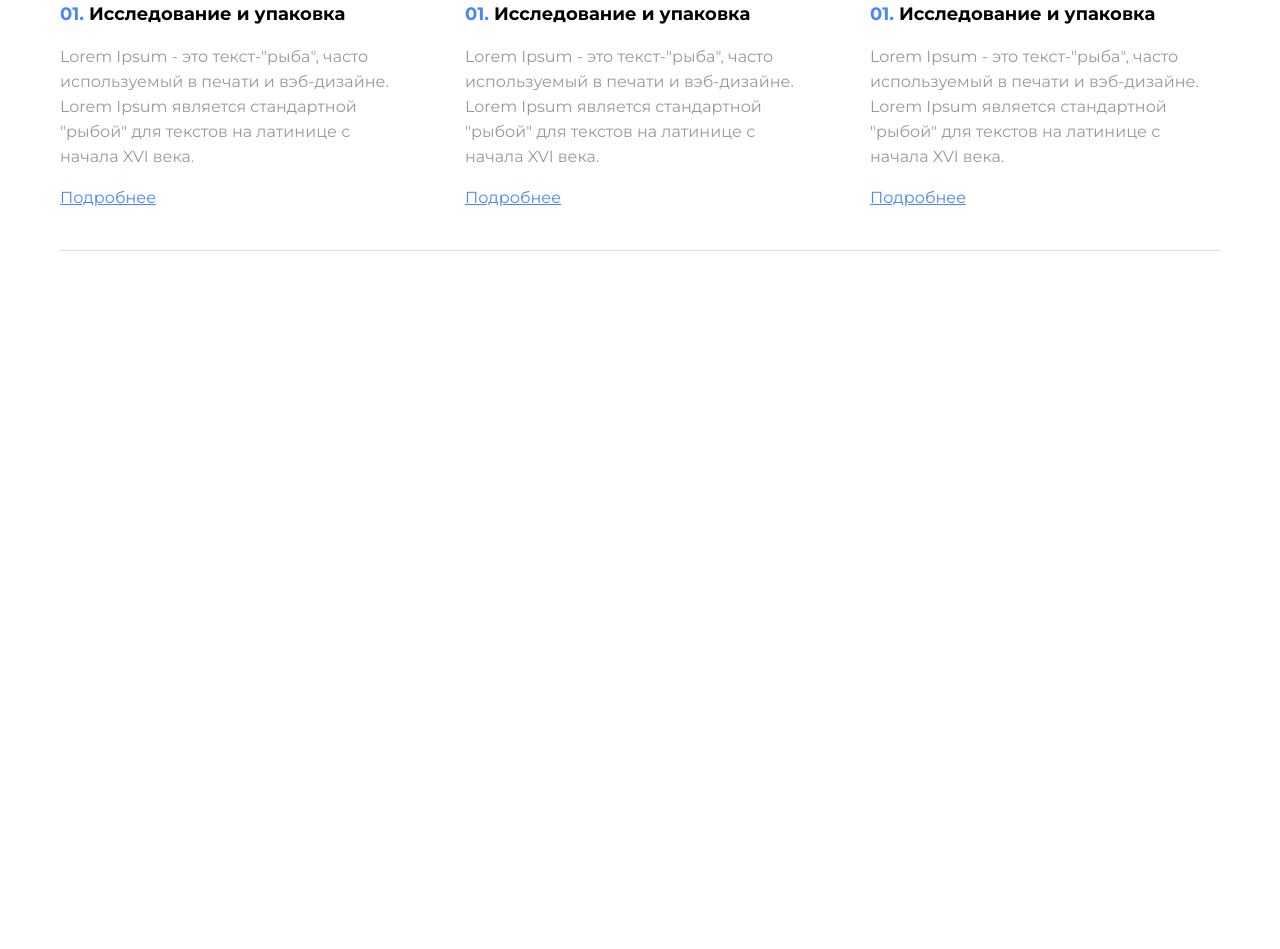
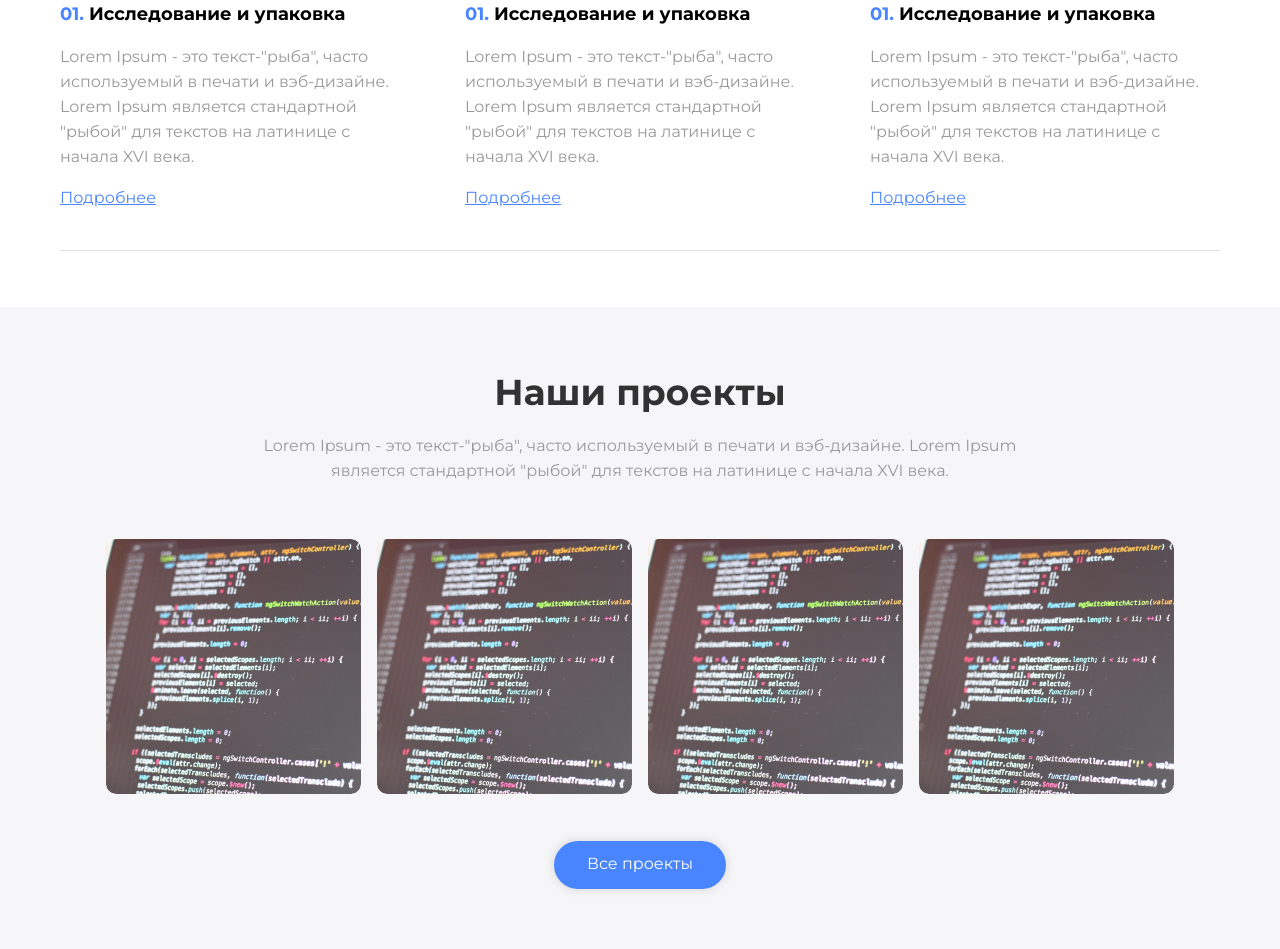
Before and after one commit to lyolka92/epam_html-css, a plain HTML site: page index.html in a window 1280 px wide. Shown: the part 1894-2843 px from the top of the page. Before the commit the page ends 2201 px from the top, so only its background shows below. Drawn offline with Linux system fonts and the light colour scheme.

Commit message:
fix: add addictivity to projects section

```diff
--- a/index.html
+++ b/index.html
@@ -128,7 +128,7 @@
             </div>
         </section>
 
-        <!-- <section id="projects">
+        <section class="projects" id="projects">
             <div class="section-about">
                 <h2 class="section-about__title section-title">
                     Наши проекты
@@ -138,16 +138,16 @@
                     стандартной "рыбой" для текстов на латинице с начала XVI века.
                 </p>
             </div>
-            <div class="projects__row">
-                <img src="img/project.jpg" alt="project picture" class="projects__item">
-                <img src="img/project.jpg" alt="project picture" class="projects__item">
-                <img src="img/project.jpg" alt="project picture" class="projects__item">
-                <img src="img/project.jpg" alt="project picture" class="projects__item">
-            </div>
+            <ul class="projects__row">
+                <li class="projects__item"><img src="img/project.jpg" alt="project picture" class="projects__item-img"></li>
+                <li class="projects__item"><img src="img/project.jpg" alt="project picture" class="projects__item-img"></li>
+                <li class="projects__item"><img src="img/project.jpg" alt="project picture" class="projects__item-img"></li>
+                <li class="projects__item"><img src="img/project.jpg" alt="project picture" class="projects__item-img"></li>
+            </ul>
             <a class="services__btn link-btn shadow">Все проекты</a>
         </section>
 
-        <section id="subscribe">
+        <!-- <section id="subscribe">
             <h3 class="subscibe__title mini-title">Подпишитесь на нашу рассылку</h3>
             <p class="subscibe__text">Полезные статьи, акции, новости - получите все это сейчас!</p>
             <form action="/index.html" method="POST" class="subscribe__form">
--- a/styles.css
+++ b/styles.css
@@ -288,7 +288,7 @@ body {
 
 .all-services {
     position: relative;
-    padding: 3.5rem 0;
+    padding: 3.5rem 2rem;
 }
 
 .all-services__gradient {
@@ -304,12 +304,13 @@ body {
 
 .all-services__content {
     max-width: 1160px;
-    padding: 0 2rem;
     margin: auto;
 }
 
 .all-services__header {
     display: inline-flex;
+    width: 100%;
+
     align-items: center;
     justify-content: space-between;
 }
@@ -351,8 +352,6 @@ body {
     padding: 0;
     margin: 0;
 
-    flex-grow: 1;
-
     border-radius: 10px;
 }
 
@@ -392,19 +391,53 @@ body {
 
 /* ----- Projects ----- */
 
-/* .projects__row {
+.projects {
     display: flex;
-    justify-content: center;
-    margin: 55px 0;
+    padding: 3.75rem 1.25rem;
+
+    align-items: center;
+    flex-direction: column;
+
+    background-color: #F6F6F8;
+}
+
+.projects__row {
+    display: flex;
+    max-width: 1160px;
+    justify-content: space-between;
+    padding: 2.5rem 0;
+    margin: auto;
+
+    list-style: none;
 }
 
 .projects__item {
-    padding-right: 1em;
-    flex-grow: 1;
-    display: inline-block;
+    margin-right: 1rem;
 }
 
-.subscribe__form {
+.projects__item:last-child {
+    margin-right: 0;
+}
+
+.projects__item-img {
+    width: 100%;
+    padding: 0;
+    margin: 0;
+    border-radius: 10px;
+}
+
+@media (max-width: 700px) {
+    .projects__row {
+        flex-direction: column;
+    }
+
+    .projects__item {
+        margin-right: 0;
+        margin-bottom: 1rem;
+    }
+}
+
+/* .subscribe__form {
     padding: 30px 0 35px;
 
     font-size: 0;
@@ -486,11 +519,6 @@ body {
     padding-left: 1.25em;
 }
 
-#projects {
-    background-color: #F6F6F8;
-    padding: 6% 20.25%;
-}
-
 #subscribe {
     padding: 6% 22.5%;
 }
```
